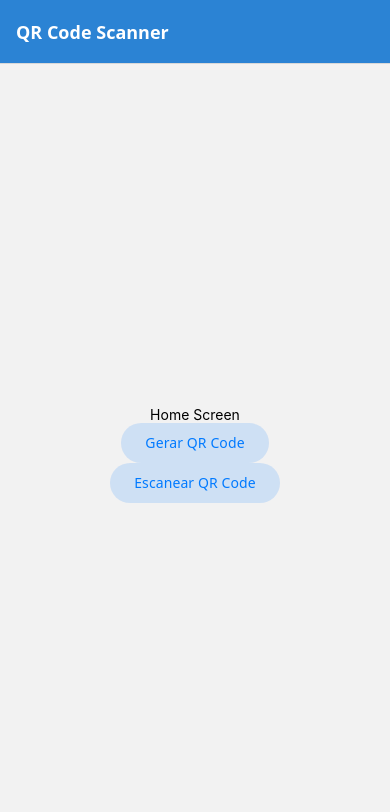
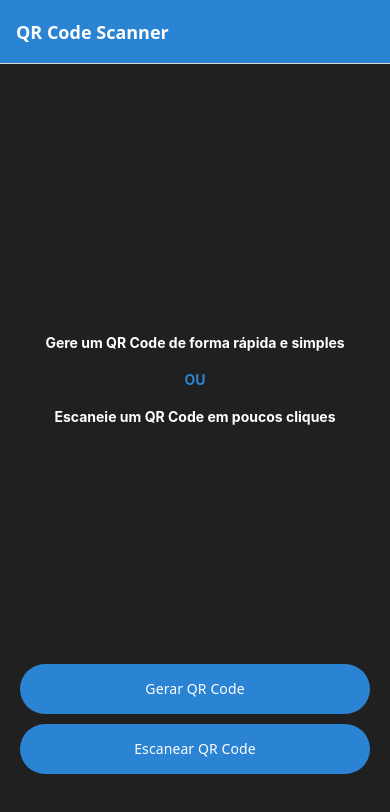
Before and after one commit to Arielsnts/qr-code, a React Native app: screen /Home in a window 390 px wide. Shown: the top 812 px of the page. Built offline with nearby package versions, Linux system fonts and the light colour scheme.

Commit message:
Home screen

```diff
--- a/package.json
+++ b/package.json
@@ -12,7 +12,7 @@
     "@react-navigation/elements": "^2.9.30",
     "@react-navigation/native": "^7.3.8",
     "@react-navigation/native-stack": "^7.17.10",
-    "expo": "~54.0.34",
+    "expo": "~54.0.36",
     "expo-status-bar": "~3.0.9",
     "react": "19.1.0",
     "react-native": "0.81.5",
--- a/src/screens/HomeScreen.js
+++ b/src/screens/HomeScreen.js
@@ -1,12 +1,46 @@
-import { View, Text } from "react-native";
+import { StyleSheet, View, Text } from "react-native";
+import { globalStyles } from "../styles/globalStyles";
+import { theme } from "../styles/theme";
 import { Button } from "@react-navigation/elements";
 
 export default function HomeScreen() {
   return (
-    <View style={{ flex: 1, alignItems: 'center', justifyContent: 'center' }}>
-      <Text>Home Screen</Text>
-      <Button screen={"GeneratorScreen"}>Gerar QR Code</Button>
-      <Button screen={"ScannerScreen"}>Escanear QR Code</Button>
+    <View style={globalStyles.containerPrincipal}>
+      <View style={styles.textContainer}>
+        <Text style={styles.mainText}>Gere um QR Code de forma rápida e simples</Text>
+        <Text
+          style={[styles.mainText, {color: theme.colors.primary}]}>
+          OU
+        </Text>
+        <Text style={styles.mainText}>Escaneie um QR Code em poucos cliques</Text>
+      </View>
+
+      <Button
+        color="#FFF"
+        style={globalStyles.button}
+        screen={"GeneratorScreen"}>
+        Gerar QR Code
+      </Button>
+
+      <Button
+        color="#FFF"
+        style={globalStyles.button}
+        screen={"ScannerScreen"}>
+        Escanear QR Code
+      </Button>
     </View>
   );
 }
+
+const styles = StyleSheet.create({
+  textContainer: {
+    flex: 1,
+    justifyContent: "center",
+    gap: 20
+  },
+  mainText: {
+    color: "#FFF",
+    textAlign: "center",
+    fontWeight: "bold",
+  }
+})
--- /dev/null
+++ b/src/styles/globalStyles.js
@@ -0,0 +1,19 @@
+import { theme } from './theme';
+import { StyleSheet } from 'react-native';
+
+export const globalStyles = StyleSheet.create({
+    containerPrincipal: {
+        flex: 1,
+        gap: 10,
+        backgroundColor: theme.colors.background,
+        paddingHorizontal: 20,
+        paddingTop: 40,
+        paddingBottom: 70,
+        justifyContent: "center"
+    },
+    button: {
+        height: 50,
+        justifyContent: "center",
+        backgroundColor: theme.colors.primary
+    }
+})
--- /dev/null
+++ b/src/styles/theme.js
@@ -0,0 +1,11 @@
+// src/theme/theme.js
+
+export const theme = {
+    colors: {
+        primary: '#2B83d4',
+        background: '#202020',
+        text: '#FFF',
+        textSecondary: '#7CC0FF',
+        error: '#B00020',
+    }
+}
```
Also changed, not shown: 1 other file (tests, documents, lock files or other folders).
